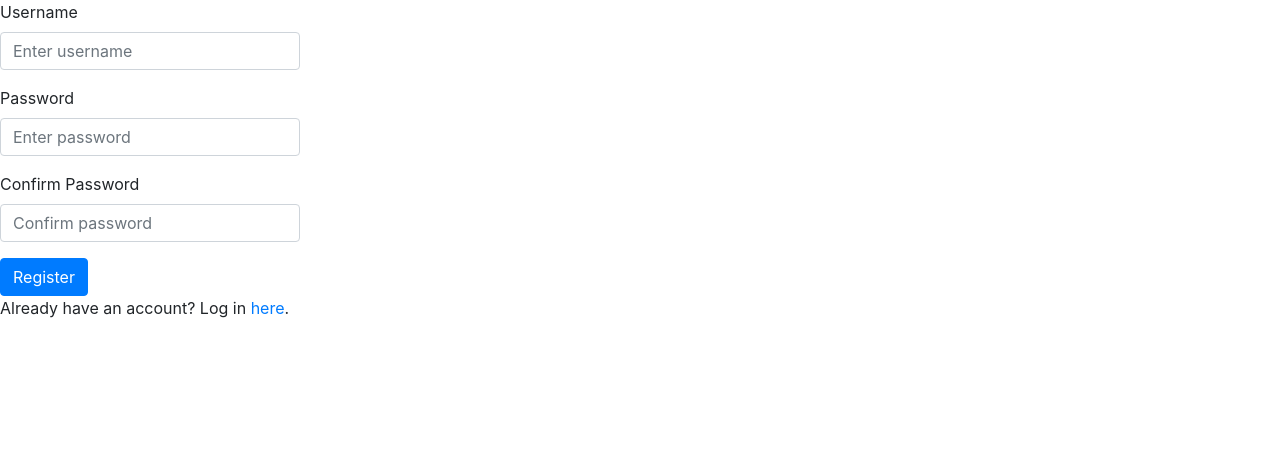
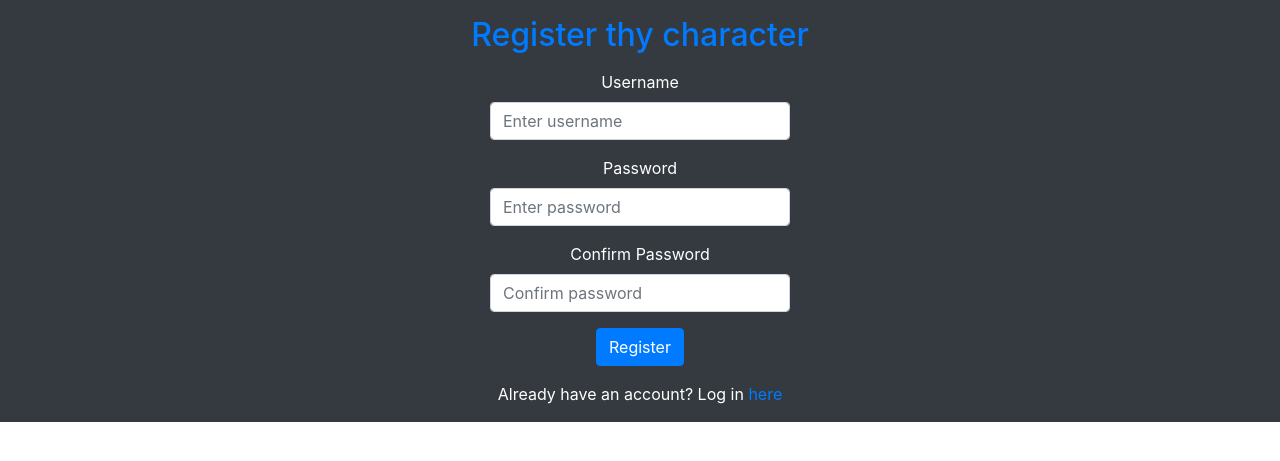
Before and after one commit to NikolaTerran/sd_project02, a Flask app: page /register in a window 1280 px wide. Shown: the top 461 px of the page. Run offline with Flask 2, Linux system fonts and the light colour scheme; some libraries are stand-ins or nearby versions.

Commit message:
added css

```diff
--- a/templates/login.html
+++ b/templates/login.html
@@ -3,7 +3,6 @@
 {% block title %}
 Login
 {% endblock %}
-
 
 
 <!-- {% block body %} -->
--- a/templates/register.html
+++ b/templates/register.html
@@ -1,10 +1,18 @@
 {% extends "login.html" %}
 
-{%block title%}
+{% block title %}
 Register
-{%endblock%}
+{% endblock %}
 
-{%block body%}
+{% block body %}
+
+<div class="p-3 mb-2 bg-dark text-white">
+<center>
+  <h2>
+    <p class="text-primary"> Register thy character </p>
+  </h2>
+
+
 
   <form action = "/register" method = "POST">
     <div class="form-group">
@@ -20,8 +28,15 @@ Register
       <input type="password" name="passConf" class="form-control" id="exampleInputPassword2" placeholder="Confirm password" style="width: 300px">
     </div>
     <button type="submit" value="Submit" class="btn btn-primary">Register</button>
+    <p>
   </form>
 
-Already have an account? Log in <a href = "/login">here</a>.
 
-{%endblock%}
+
+  Already have an account? Log in <a href = "/login">here</a>
+
+</center>
+
+</div>
+
+{% endblock %}
```
Also changed, not shown: data/MUD.db. Lines whose indentation alone changed are shown as unchanged.
